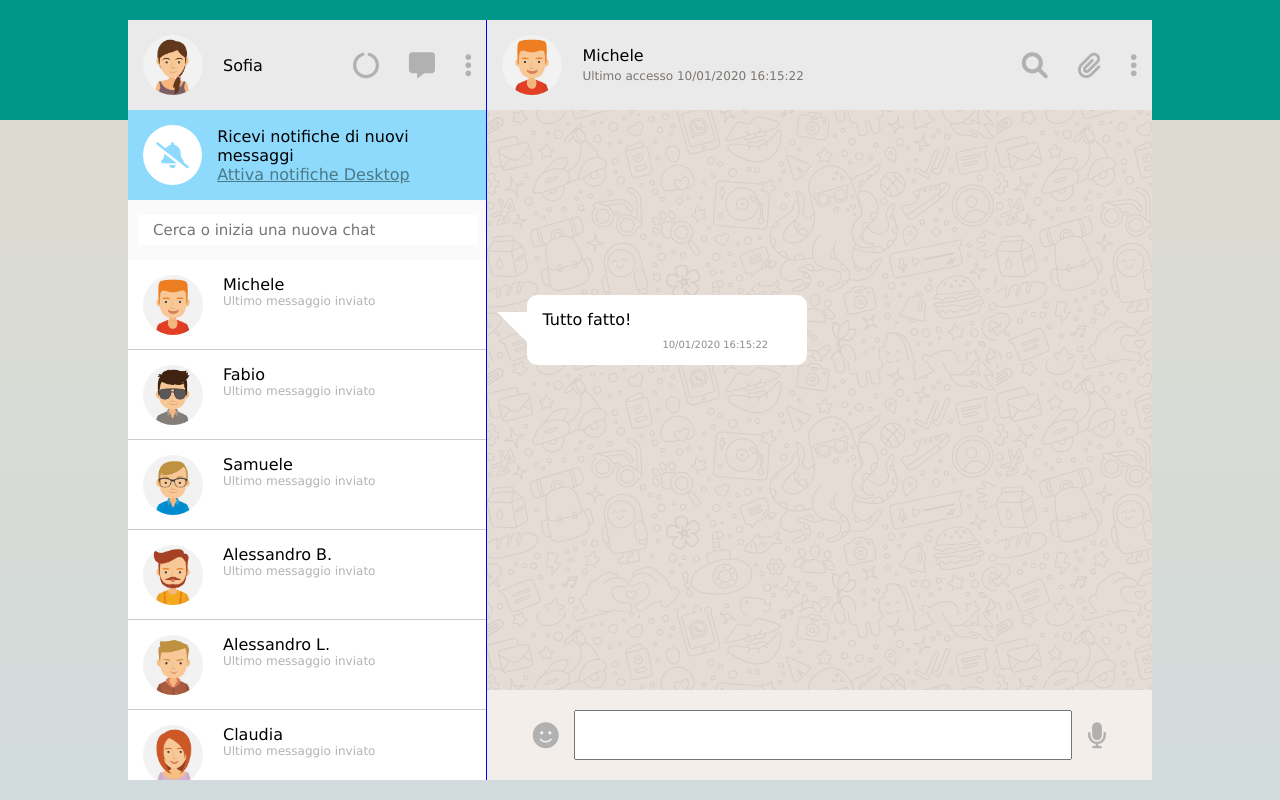
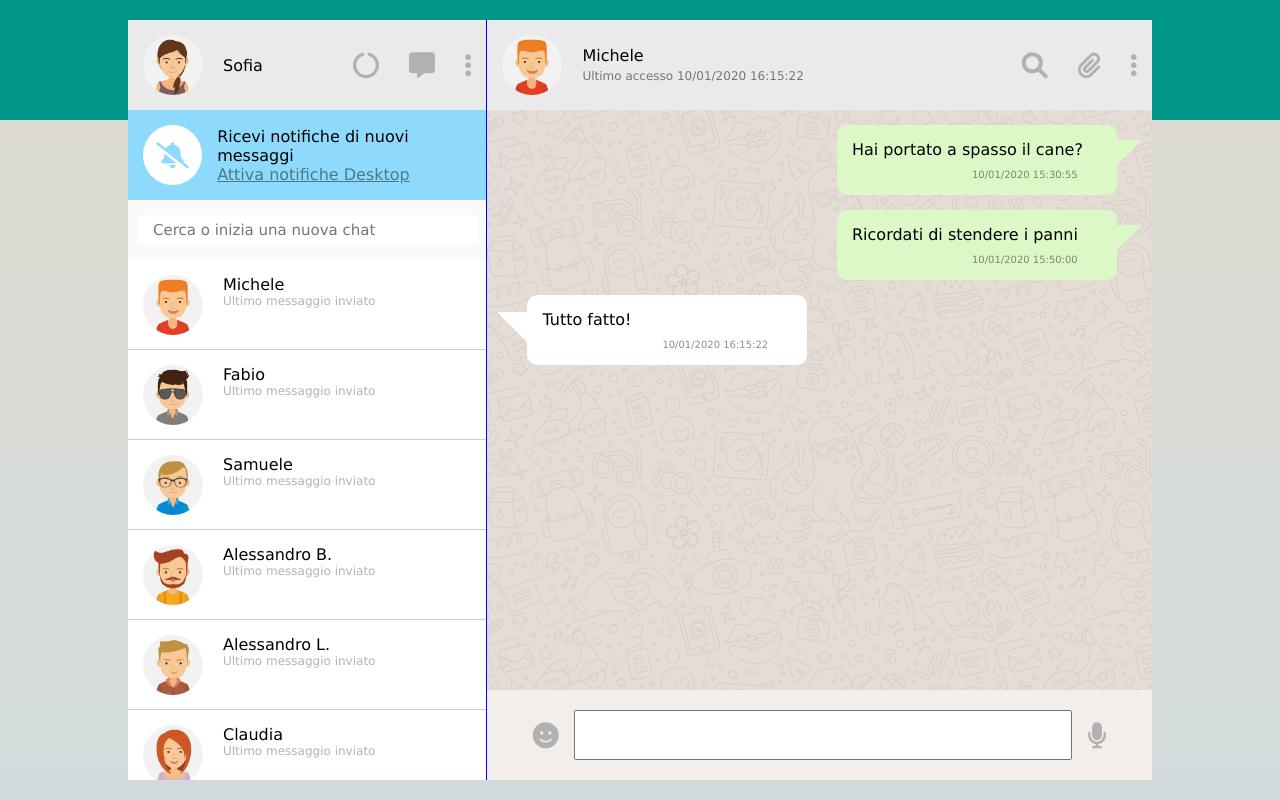
Before and after one commit to vinzartitect/vue-boolzapp, a plain HTML site: page index.html in a window 1280 px wide. Drawn offline with nearby package versions, Linux system fonts and the light colour scheme.

Commit message:
sistemazione larghezza chat

```diff
--- a/asset/css/style.css
+++ b/asset/css/style.css
@@ -201,13 +201,14 @@ img {
 
 .sent {
     margin: 15px 0;
+    margin-left: auto;
+    margin-right: 35px;
     position: relative;
     background: #dcf8c6;
     max-width: 280px;
     min-height: 50px;
     border-radius: 10px;
     padding: 15px;
-    left: 680px;
 }
 
 .sent:after {
```
